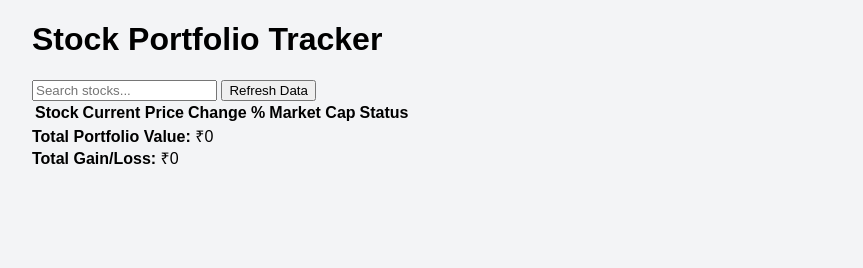
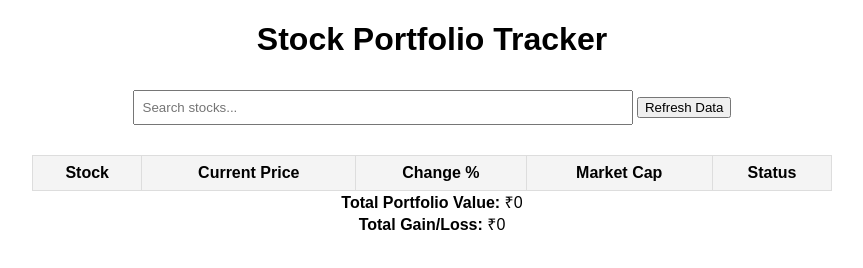
Before and after one commit to asureeAK/stocks, a plain HTML site: page index.html in a window 1280 px wide. Shown: the whole page, without its empty margins (208-1071 px from the left). Drawn offline with Linux system fonts and the light colour scheme; no server answers.

Commit message:
Update styles.css

```diff
--- a/styles.css
+++ b/styles.css
@@ -1,13 +1,8 @@
-/* Status Colors */
-.status-Buy { background-color: #d1fae5; color: #065f46; }   /* Green */
-.status-Sell { background-color: #fee2e2; color: #991b1b; }  /* Red */
-.status-Hold { background-color: #fef3c7; color: #92400e; }  /* Yellow */
-.status-N/A { background-color: #e5e7eb; color: #4b5563; }   /* Gray */
-
-/* General Styling */
 body {
     font-family: Arial, sans-serif;
-    background-color: #f3f4f6;
+    margin: 20px;
+    padding: 0;
+    text-align: center;
 }
 
 .container {
@@ -15,6 +10,25 @@ body {
     margin: auto;
 }
 
-input, button {
-    outline: none;
+table {
+    width: 100%;
+    border-collapse: collapse;
+    margin-top: 20px;
 }
+
+th, td {
+    border: 1px solid #ddd;
+    padding: 8px;
+    text-align: center;
+}
+
+th {
+    background-color: #f4f4f4;
+    font-weight: bold;
+}
+
+input {
+    padding: 8px;
+    width: 60%;
+    margin: 10px 0;
+}
```
